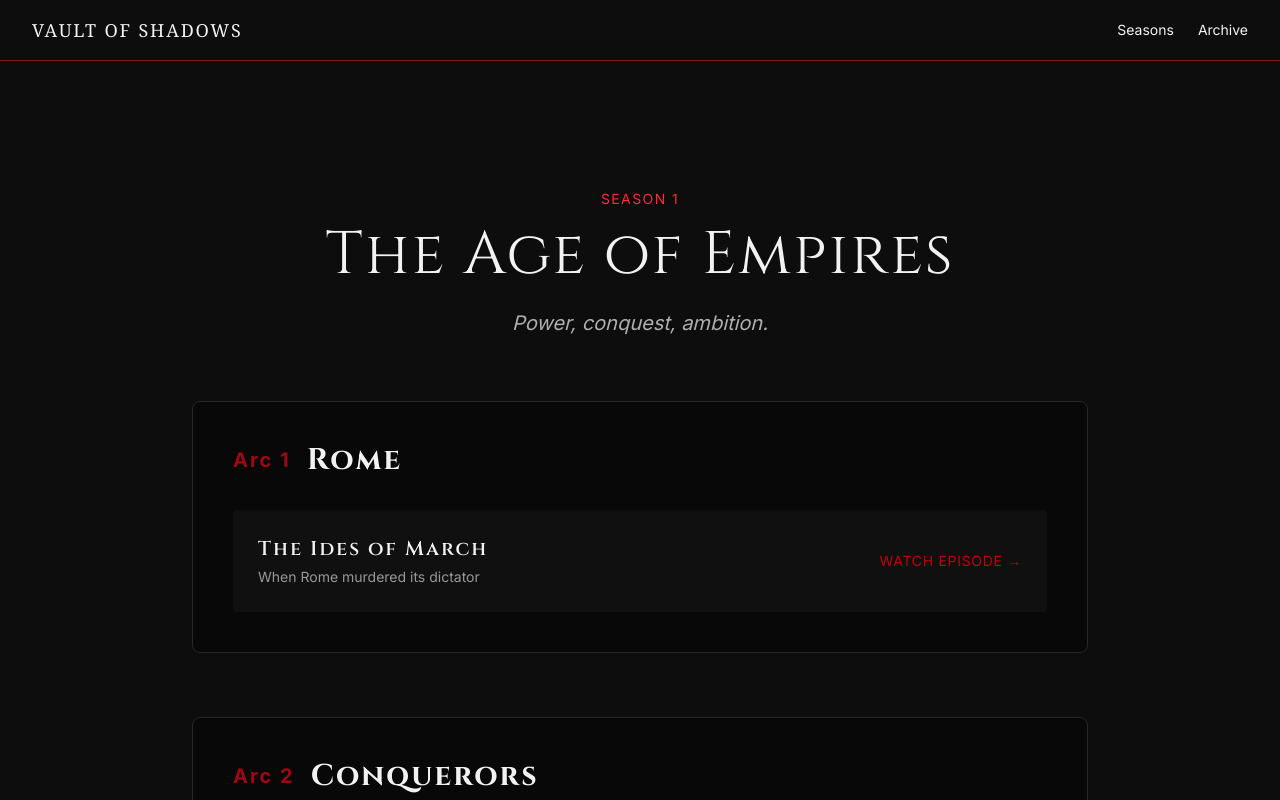
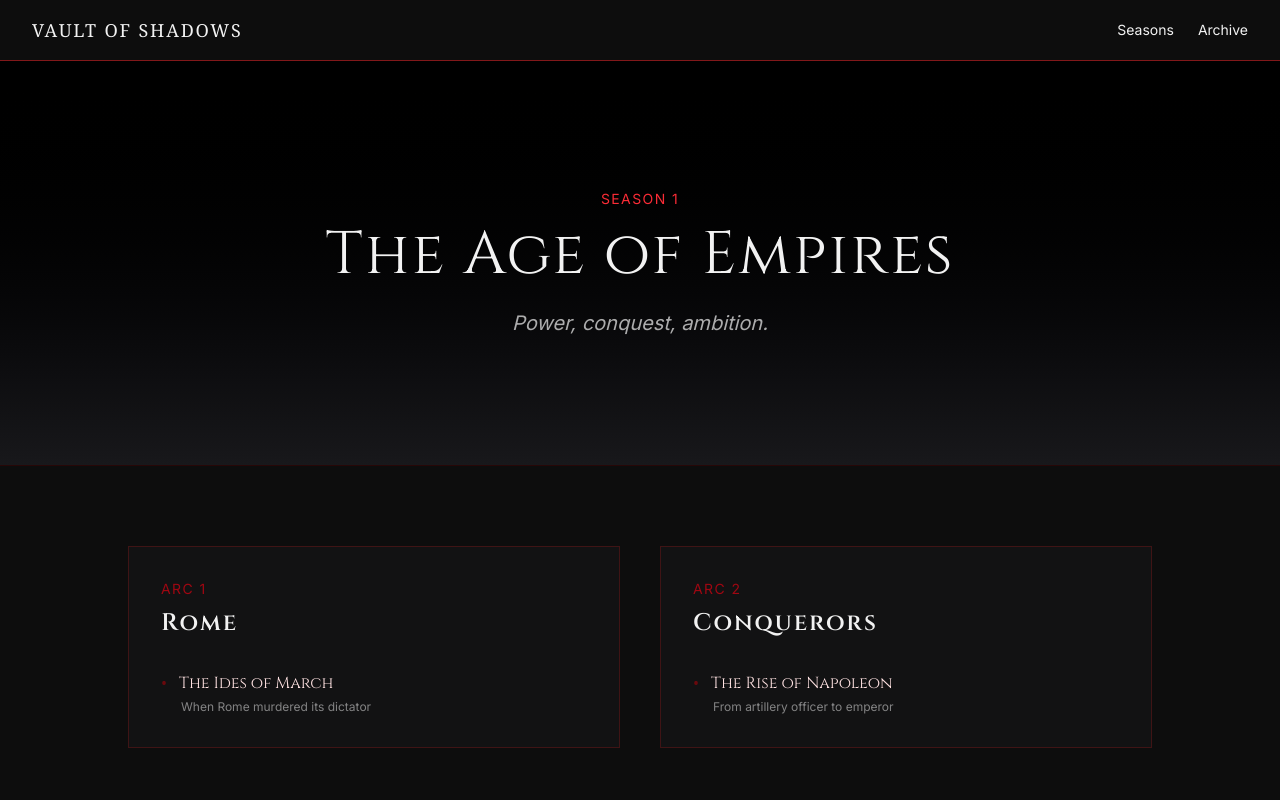
Before and after one commit to mirshaduk/vault-of-shadows, a Next.js app: page /seasons/1 in a window 1280 px wide. Shown: the top 800 px of the page. Built offline with nearby package versions, Linux system fonts and the light colour scheme.

Commit message:
UI Update: Adopted the user-defined Arc Grid Layout for the dynamic season pages.

```diff
--- a/src/app/seasons/[id]/page.tsx
+++ b/src/app/seasons/[id]/page.tsx
@@ -16,51 +16,63 @@ export default async function SeasonPage({
     }
 
     return (
-        <main className="py-32 px-6 min-h-screen">
-            <div className="max-w-4xl mx-auto text-center mb-16">
+        <main className="min-h-screen">
+
+            {/* Cinematic Header */}
+            <section className="py-32 px-6 text-center bg-gradient-to-b from-black to-zinc-900 border-b border-red-900/30">
                 <span className="text-sm font-['Inter'] text-red-500 uppercase tracking-widest block mb-4">
                     Season {season.season}
                 </span>
                 <h1 className="text-4xl md:text-6xl font-['Cinzel'] mb-6">
                     {season.title}
                 </h1>
-                <p className="opacity-70 font-['Inter'] max-w-2xl mx-auto text-xl italic">
+                <p className="opacity-70 font-['Inter'] max-w-xl mx-auto text-xl italic">
                     {season.theme}
                 </p>
-            </div>
+            </section>
 
-            <div className="max-w-4xl mx-auto space-y-16">
+            {/* Arc Grid */}
+            <section className="py-20 px-8">
+                <div className="grid md:grid-cols-2 gap-10 max-w-5xl mx-auto">
+
                     {season.arcs.map((arc, index) => (
-                    <section key={arc.title} className="bg-black/40 border border-zinc-800 p-8 md:p-10 rounded-lg">
-                        <h2 className="text-3xl font-['Cinzel'] font-bold mb-8 flex items-center gap-4">
-                            <span className="text-red-800 text-xl font-['Inter']">Arc {index + 1}</span>
+                        <div
+                            key={arc.title}
+                            className="bg-zinc-900/50 p-8 hover:bg-zinc-800/80 transition duration-300 border border-red-900/40 relative group overflow-hidden"
+                        >
+                            <div className="absolute inset-0 bg-gradient-to-br from-red-900/10 to-transparent opacity-0 group-hover:opacity-100 transition duration-500 pointer-events-none"></div>
+
+                            <span className="text-red-800 text-sm font-['Inter'] uppercase tracking-widest block mb-2">
+                                Arc {index + 1}
+                            </span>
+                            <h3 className="text-2xl mb-8 font-['Cinzel'] font-semibold">
                                 {arc.title}
-                        </h2>
+                            </h3>
 
                             <div className="space-y-4">
                                 {arc.episodes.map((episode) => (
                                     <Link
                                         key={episode.slug}
                                         href={`/episodes/${episode.slug}`}
-                                    className="flex flex-col sm:flex-row sm:items-center justify-between p-4 md:p-6 bg-zinc-900/50 hover:bg-red-950/20 border border-transparent hover:border-red-900/50 transition duration-300 rounded group"
+                                        className="block group/link"
                                     >
-                                    <div className="mb-2 sm:mb-0">
-                                        <h3 className="text-xl font-['Cinzel'] font-semibold group-hover:text-red-50 transition">
+                                        <div className="flex items-center gap-3">
+                                            <span className="text-red-700 opacity-50">•</span>
+                                            <span className="text-red-100 font-['Cinzel'] group-hover/link:text-red-500 transition duration-300">
                                                 {episode.title}
-                                        </h3>
-                                        <p className="opacity-60 text-sm font-['Inter'] mt-1">
+                                            </span>
+                                        </div>
+                                        <span className="block text-xs font-['Inter'] opacity-50 ml-5 mt-1">
                                             {episode.subtitle}
-                                        </p>
-                                    </div>
-                                    <span className="text-red-700 font-['Inter'] text-sm uppercase tracking-wider group-hover:translate-x-1 duration-300 transition-transform">
-                                        Watch Episode →
                                         </span>
                                     </Link>
                                 ))}
                             </div>
+                        </div>
+                    ))}
+
+                </div>
             </section>
-                ))}
-            </div>
 
             <div className="max-w-4xl mx-auto mt-16 text-center">
                 <Link href="/seasons" className="text-red-500 hover:text-red-400 font-['Inter'] uppercase tracking-widest text-sm transition">
```
Lines whose indentation alone changed are shown as unchanged.
